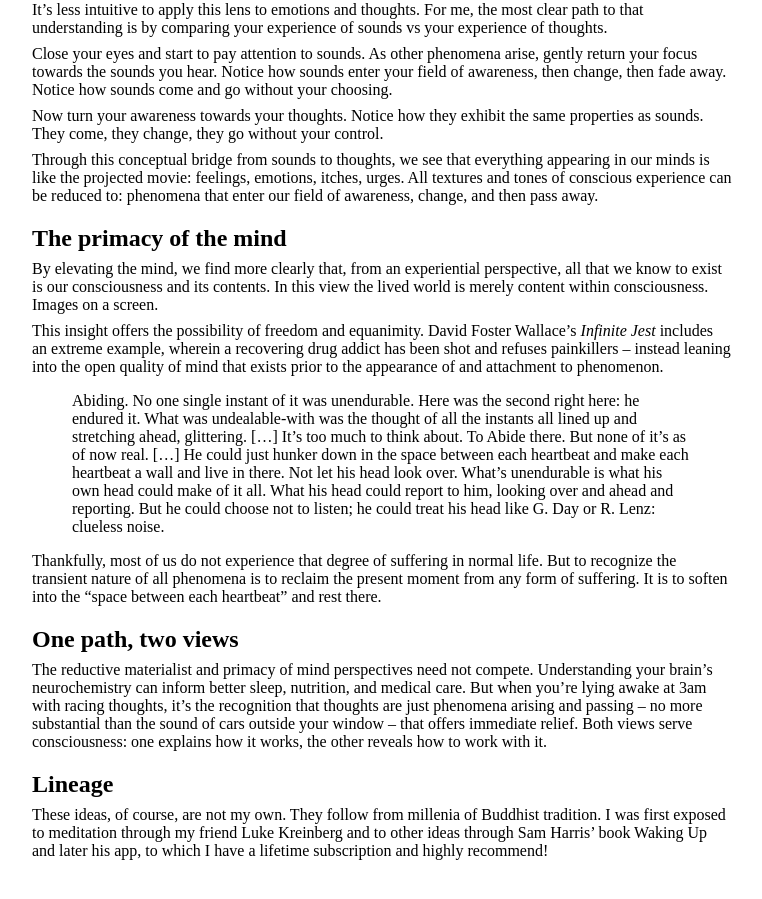
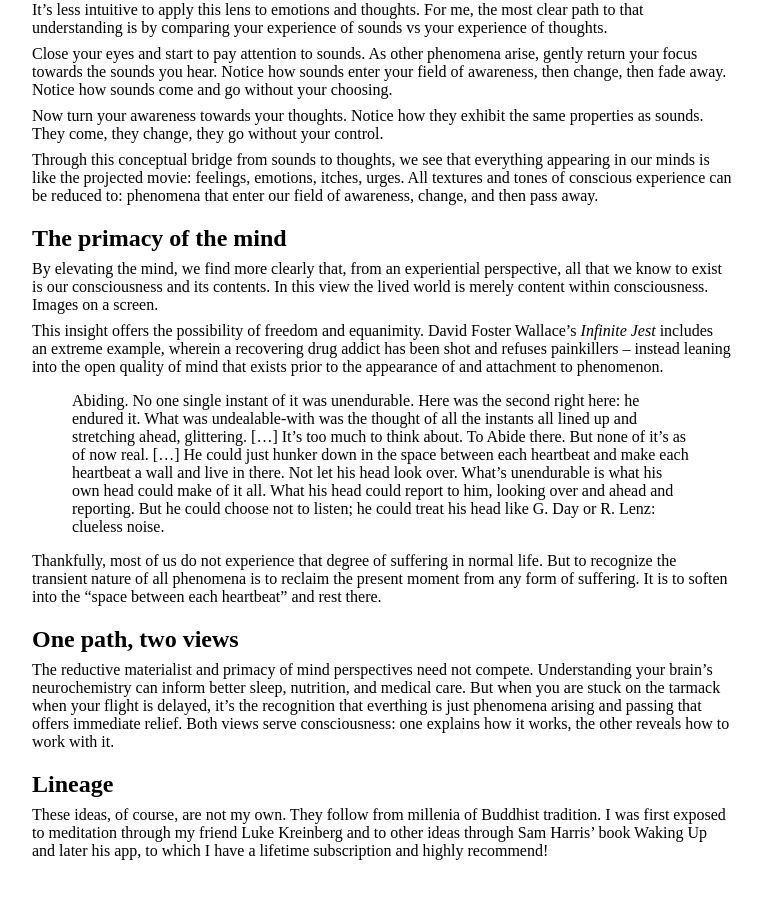
Before and after one commit to maxh/maxheinritz.com, a Jekyll site: the page built from _posts/2025-05-26-the-primacy-of-the-mind.md, in a window 1280 px wide and 900 px high, scrolled down 1107 px. Shown: the whole window, without its empty margins (108-870 px from the left). Built offline with Jekyll 4.4.1, drawn with Linux system fonts in a browser that asks for light colours.

Commit message:
more relatable

```diff
--- a/_posts/2025-05-26-the-primacy-of-the-mind.md
+++ b/_posts/2025-05-26-the-primacy-of-the-mind.md
@@ -56,7 +56,7 @@ Thankfully, most of us do not experience that degree of suffering in normal life
 
 ## One path, two views
 
-The reductive materialist and primacy of mind perspectives need not compete. Understanding your brain's neurochemistry can inform better sleep, nutrition, and medical care. But when you're lying awake at 3am with racing thoughts, it's the recognition that thoughts are just phenomena arising and passing – no more substantial than the sound of cars outside your window – that offers immediate relief. Both views serve consciousness: one explains how it works, the other reveals how to work with it.
+The reductive materialist and primacy of mind perspectives need not compete. Understanding your brain's neurochemistry can inform better sleep, nutrition, and medical care. But when you are stuck on the tarmack when your flight is delayed, it's the recognition that everthing is just phenomena arising and passing that offers immediate relief. Both views serve consciousness: one explains how it works, the other reveals how to work with it.
 
 ## Lineage
 
```
